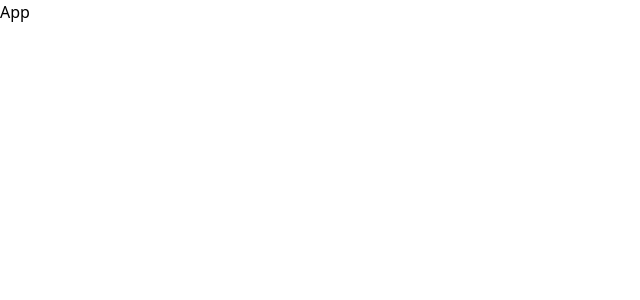
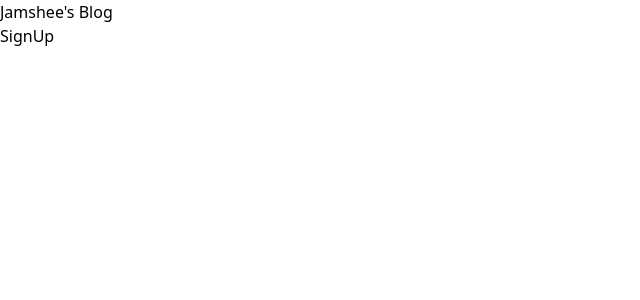
Before and after one commit to haneefasaku/jamshee-s-blog, a React (Vite) app in the folder client/: page /signup in a window 1280 px wide. Shown: the top 300 px of the page, without its empty margins (0-640 px from the left). Built offline with nearby package versions, Linux system fonts and the light colour scheme.

Commit message:
create pages and route

```diff
--- a/client/package.json
+++ b/client/package.json
@@ -11,7 +11,8 @@
   },
   "dependencies": {
     "react": "^18.3.1",
-    "react-dom": "^18.3.1"
+    "react-dom": "^18.3.1",
+    "react-router-dom": "^6.26.0"
   },
   "devDependencies": {
     "@eslint/js": "^9.8.0",
--- a/client/src/App.jsx
+++ /dev/null
@@ -1,9 +0,0 @@
-import React from 'react'
-
-function App() {
-  return (
-    <div className='text-3xl text-rose-900'>App</div>
-  )
-}
-
-export default App
--- /dev/null
+++ b/client/src/error-page.jsx
@@ -0,0 +1,16 @@
+import { useRouteError } from "react-router-dom";
+
+export default function ErrorPage() {
+  const error = useRouteError();
+  console.error(error);
+
+  return (
+    <div id="error-page">
+      <h1>Oops!</h1>
+      <p>Sorry, an unexpected error has occurred.</p>
+      <p>
+        <i>{error.statusText || error.message}</i>
+      </p>
+    </div>
+  );
+}
--- a/client/src/main.jsx
+++ b/client/src/main.jsx
@@ -1,10 +1,57 @@
 import { StrictMode } from 'react'
 import { createRoot } from 'react-dom/client'
-import App from './App.jsx'
+import {
+  createBrowserRouter,
+  RouterProvider,
+} from "react-router-dom";
+
+
 import './index.css'
+import Root from './routes/Root';
+import ErrorPage from './error-page';
+import Home from './routes/Home';
+import About from './routes/About';
+import Dashbord from './routes/Dashbord';
+import Projects from './routes/Projects';
+import SignIn from './routes/SignIn';
+import SignUp from './routes/SignUp';
+
+const router = createBrowserRouter([
+  {
+    path: "/",
+    element: <Root/>,
+    errorElement:<ErrorPage/>,
+    children:[
+      {
+        path:'/',
+        element:<Home/>,
+      },
+      {
+        path:'/about',
+        element:<About/>,
+      },
+      {
+        path:'/dashbord',
+        element:<Dashbord/>,
+      },
+      {
+        path:'/projects',
+        element:<Projects/>,
+      },
+      {
+        path:'/signin',
+        element:<SignIn/>,
+      },
+      {
+        path:'/signup',
+        element:<SignUp/>,
+      }
+    ]
+  },
+]);
 
 createRoot(document.getElementById('root')).render(
   <StrictMode>
-    <App />
+    <RouterProvider router={router} />
   </StrictMode>,
 )
--- /dev/null
+++ b/client/src/routes/About.jsx
@@ -0,0 +1,9 @@
+import React from 'react'
+
+function About() {
+  return (
+    <div>About</div>
+  )
+}
+
+export default About
--- /dev/null
+++ b/client/src/routes/Dashbord.jsx
@@ -0,0 +1,9 @@
+import React from 'react'
+
+function Dashbord() {
+  return (
+    <div>Dashbord</div>
+  )
+}
+
+export default Dashbord
--- /dev/null
+++ b/client/src/routes/Home.jsx
@@ -0,0 +1,9 @@
+import React from 'react'
+
+function Home() {
+  return (
+    <div>Home</div>
+  )
+}
+
+export default Home
--- /dev/null
+++ b/client/src/routes/Projects.jsx
@@ -0,0 +1,9 @@
+import React from 'react'
+
+function Projects() {
+  return (
+    <div>Projects</div>
+  )
+}
+
+export default Projects
--- /dev/null
+++ b/client/src/routes/Root.jsx
@@ -0,0 +1,16 @@
+import React from 'react'
+import { Outlet } from 'react-router-dom'
+
+function Root() {
+  return (
+    <>
+    <header>
+        <h1>Jamshee's Blog</h1>
+    </header>
+    <Outlet/>
+    <footer></footer>
+    </>
+  )
+}
+
+export default Root
--- /dev/null
+++ b/client/src/routes/SignIn.jsx
@@ -0,0 +1,9 @@
+import React from 'react'
+
+function SignIn() {
+  return (
+    <div>SignIn</div>
+  )
+}
+
+export default SignIn
--- /dev/null
+++ b/client/src/routes/SignUp.jsx
@@ -0,0 +1,9 @@
+import React from 'react'
+
+function SignUp() {
+  return (
+    <div>SignUp</div>
+  )
+}
+
+export default SignUp
```
Also changed, not shown: client/src/App.css (deleted), 1 other file (tests, documents, lock files or other folders).
